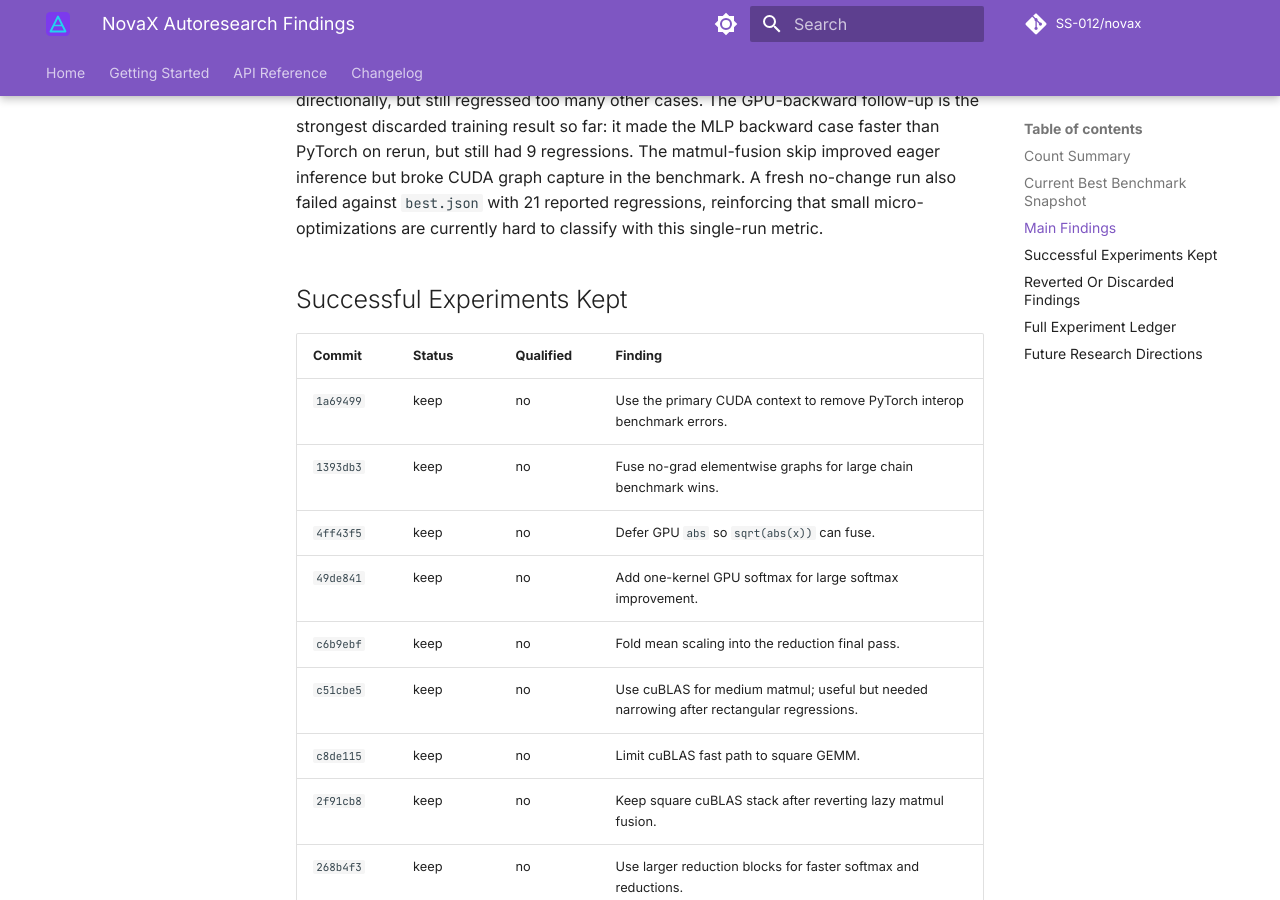
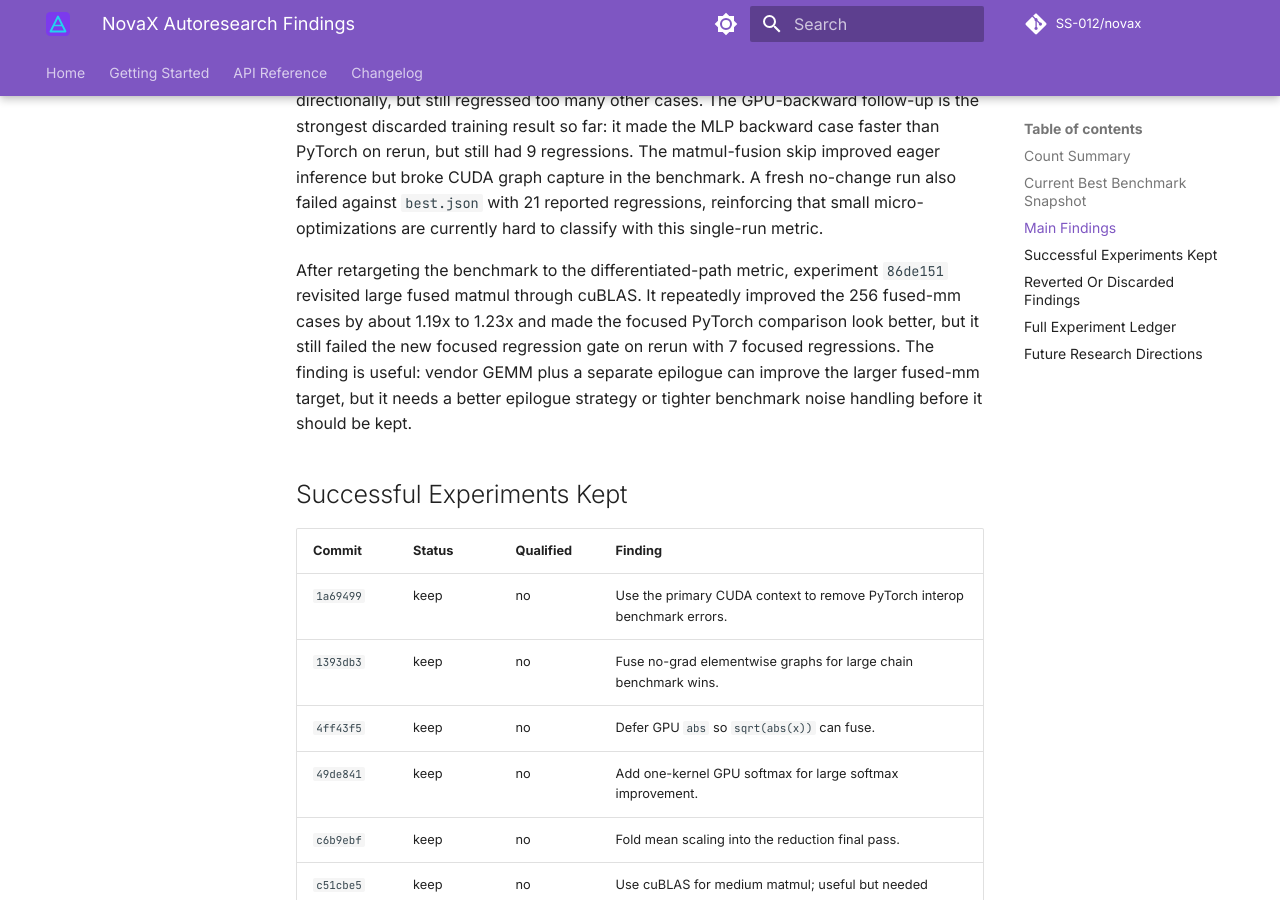
Before and after one commit to SS-012/novax, an MkDocs documentation site: the page built from docs/autoresearch-findings.md, in a window 1280 px wide and 900 px high, scrolled down 2836 px. Built offline with MkDocs 1.6.1 and Material for MkDocs 9.7.7, drawn with Linux system fonts in a browser that asks for light colours; comment, search, counter and statistics services are not loaded; the version menu is left out; some of the changed text lies outside the part shown.

Commit message:
docs: log focused fused matmul experiment

```diff
--- a/docs/autoresearch-findings.md
+++ b/docs/autoresearch-findings.md
@@ -121,6 +121,14 @@ no-change run also failed against `best.json` with 21 reported regressions,
 reinforcing that small micro-optimizations are currently hard to classify with
 this single-run metric.
 
+After retargeting the benchmark to the differentiated-path metric, experiment
+`86de151` revisited large fused matmul through cuBLAS. It repeatedly improved
+the 256 fused-mm cases by about 1.19x to 1.23x and made the focused PyTorch
+comparison look better, but it still failed the new focused regression gate on
+rerun with 7 focused regressions. The finding is useful: vendor GEMM plus a
+separate epilogue can improve the larger fused-mm target, but it needs a better
+epilogue strategy or tighter benchmark noise handling before it should be kept.
+
 ## Successful Experiments Kept
 
 | Commit | Status | Qualified | Finding |
@@ -192,6 +200,7 @@ These experiments should not be retried in the same form.
 | `4325529` | discard | Skipping impossible matmul elementwise fusion sped eager inference but broke CUDA graph capture and failed the broad gate. |
 | `1afdd9a` | discard | Direct fused expression build improved fusion and `sqrt(abs)` directionally but missed the broad regression gate. |
 | `4b6e3a3` | discard | Specialized direct build for `sqrt(abs)` fusion did not improve the target case and failed the broad gate. |
+| `86de151` | discard | Large fused matmul through cuBLAS improved the 256 fused-mm cases but failed the focused regression budget on rerun. |
 
 ## Full Experiment Ledger
 
@@ -259,6 +268,7 @@ These experiments should not be retried in the same form.
 | `4325529` | discard | no | 10 | 11 | 1 | -1420.013683 | 1.096175 | Skipping impossible matmul elementwise fusion sped eager inference but broke capture and failed broad gate. |
 | `1afdd9a` | discard | no | 10 | 6 | 0 | -83.293341 | 1.030797 | Direct fused expression build improved fusion and sqrt_abs but missed broad regression gate. |
 | `4b6e3a3` | discard | no | 3 | 13 | 0 | -2088.905177 | 1.075438 | Specialized direct build for sqrt_abs fusion did not improve target case and failed broad gate. |
+| `86de151` | discard | no | 2 | 7 | 0 | -1088.266039 | 0.674881 | Focused large fused matmul through cuBLAS improved 256 fused-mm cases but failed focused regression budget on rerun. |
 
 ## Future Research Directions
 
```
Also changed, not shown: other parts of docs/autoresearch-findings.md (+4 -4 lines), papers/2026-05-30-frontier-gpu-optimization.md (+8 -0 lines).
